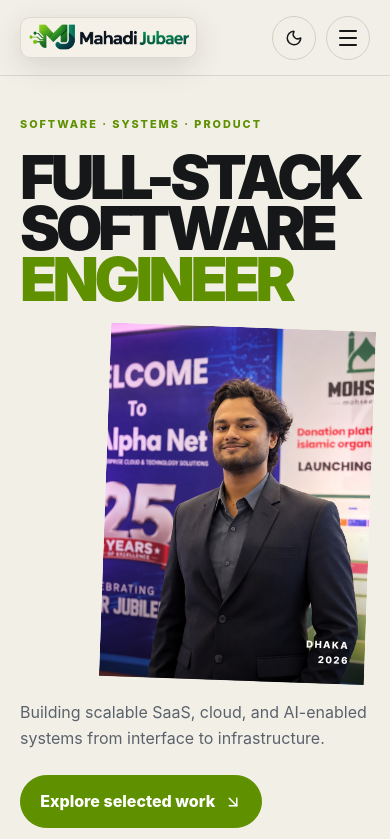
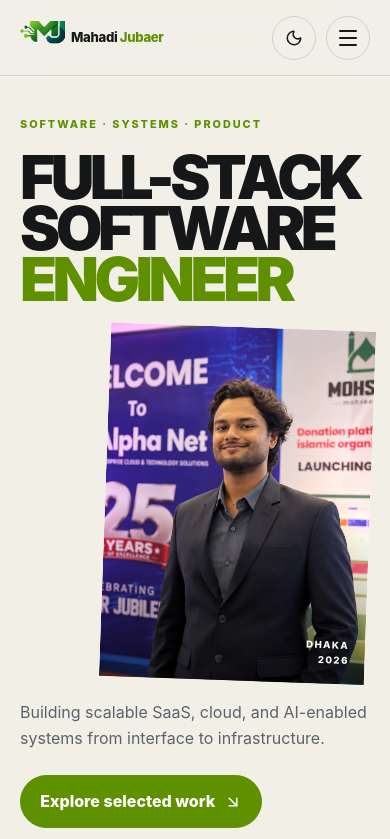
Before and after one commit to mahadijubaer-cmd/My_portfolio_website, a React (Vite) app: page / in a window 390 px wide. Shown: the top 839 px of the page. Built offline with nearby package versions, Linux system fonts and the light colour scheme.

Commit message:
Integrate logo with site header

```diff
--- a/specs/profile-content.md
+++ b/specs/profile-content.md
@@ -249,7 +249,7 @@ Mahadi supplied an original square, high-resolution professional portrait in add
 - The supplied original is approved as the primary profile portrait.
 - Preserved source asset: `assets/mahadi-jubaer-portrait.png` (approximately 2.08 MB, square PNG).
 - The portrait MUST be copied from the preserved source into the repository's production asset directory during implementation; the website MUST NOT serve the unoptimized specification master directly.
-- The owner-supplied `MJ / Mahadi Jubaer` technology logo is approved as the primary header brand mark. Use the tightly cropped production asset at `public/images/mahadi-jubaer-logo.png` on a neutral light plate to maintain dark- and light-theme contrast.
+- The owner-supplied technology logo is approved as the source for the header `MJ` symbol. Pair the isolated colorful symbol with a theme-aware HTML wordmark so the brand integrates directly into dark and light headers without a contrasting background plate.
 - A second owner-supplied portrait from the Mohseen launch event is approved for the hero. The rooftop portrait remains in the About section so the two major identity sections use distinct imagery. The optimized event asset is `public/images/mahadi-jubaer-event.jpg`.
 - The original master MUST be preserved without destructive overwrite.
 - Optimized AVIF/WebP derivatives SHOULD be generated for responsive delivery while retaining an appropriate fallback.
--- a/src/App.tsx
+++ b/src/App.tsx
@@ -279,7 +279,7 @@ export default function App() {
       </a>
       <header className="site-header">
         <a className="brand" href="#top" aria-label="Mahadi Jubaer, home">
-          <span className="brand-logo-frame" aria-hidden="true">
+          <span className="brand-symbol" aria-hidden="true">
             <img
               className="brand-logo"
               src={`${import.meta.env.BASE_URL}images/mahadi-jubaer-logo.png`}
@@ -287,6 +287,9 @@ export default function App() {
               width="2048"
               height="768"
             />
+          </span>
+          <span className="brand-wordmark">
+            Mahadi <strong>Jubaer</strong>
           </span>
         </a>
         <nav className="desktop-nav" aria-label="Main navigation">
--- a/src/styles.css
+++ b/src/styles.css
@@ -236,34 +236,38 @@ img {
 .brand {
   display: inline-flex;
   align-items: center;
+  gap: 0.5rem;
   width: max-content;
-  padding: 0.38rem 0.62rem;
-  border: 1px solid color-mix(in srgb, var(--border) 65%, transparent);
-  border-radius: 0.75rem;
-  background: #f5f1e8;
-  box-shadow: 0 8px 30px rgba(0, 0, 0, 0.12);
-  transition:
-    transform 0.2s ease,
-    box-shadow 0.2s ease;
+  color: var(--text);
+  transition: transform 0.2s ease;
 }
 .brand:hover {
   transform: translateY(-1px);
-  box-shadow: 0 10px 34px rgba(0, 0, 0, 0.17);
 }
-.brand-logo-frame {
+.brand-symbol {
   position: relative;
   display: block;
-  width: clamp(9.5rem, 13vw, 12rem);
-  height: clamp(1.75rem, 2.5vw, 2.2rem);
+  width: 52px;
+  height: 38px;
   overflow: hidden;
 }
 .brand-logo {
   position: absolute;
-  left: -4%;
-  top: -53%;
-  width: 109%;
+  left: -15%;
+  top: -58%;
+  width: 385%;
   max-width: none;
   height: auto;
+}
+.brand-wordmark {
+  font-size: 0.92rem;
+  font-weight: 760;
+  letter-spacing: -0.025em;
+  white-space: nowrap;
+}
+.brand-wordmark strong {
+  color: var(--accent);
+  font-weight: 850;
 }
 .desktop-nav {
   display: flex;
@@ -1247,12 +1251,14 @@ img {
     margin-left: 0.18em;
   }
   .brand {
-    padding: 0.32rem 0.48rem;
-    border-radius: 0.62rem;
+    gap: 0.38rem;
   }
-  .brand-logo-frame {
-    width: clamp(8.5rem, 41vw, 10rem);
-    height: clamp(1.55rem, 7.3vw, 1.85rem);
+  .brand-symbol {
+    width: 45px;
+    height: 33px;
+  }
+  .brand-wordmark {
+    font-size: 0.82rem;
   }
   .hero-display {
     font-size: clamp(3.4rem, 15.5vw, 5.4rem);
```
